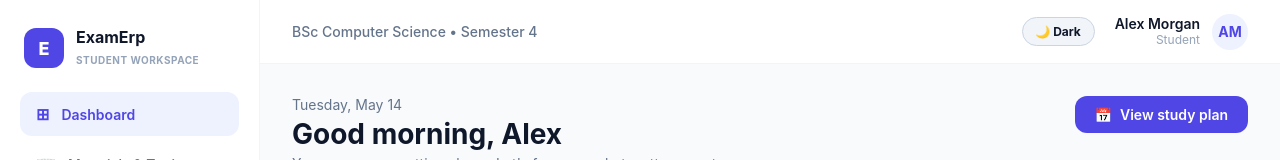
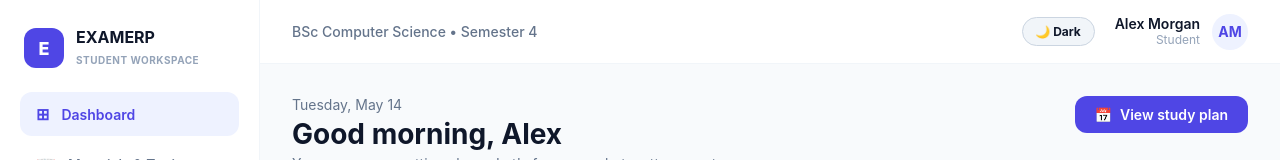
Before and after one commit to Poolionix/ExamErp, a React (Vite) app in the folder examerp/: page / in a window 1280 px wide. Shown: the top 160 px of the page. Built offline with nearby package versions, Linux system fonts and the light colour scheme.

Commit message:
Intial Commit  Sidebar.jsx

```diff
--- a/examerp/src/components/Sidebar.jsx
+++ b/examerp/src/components/Sidebar.jsx
@@ -15,7 +15,7 @@ export default function Sidebar({ currentView, setCurrentView }) {
         <div className="sidebar-brand">
           <div className="brand-logo">E</div>
           <div className="brand-info">
-            <h2>ExamErp</h2>
+            <h2>EXAMERP</h2>
             <span>STUDENT WORKSPACE</span>
           </div>
         </div>
```
